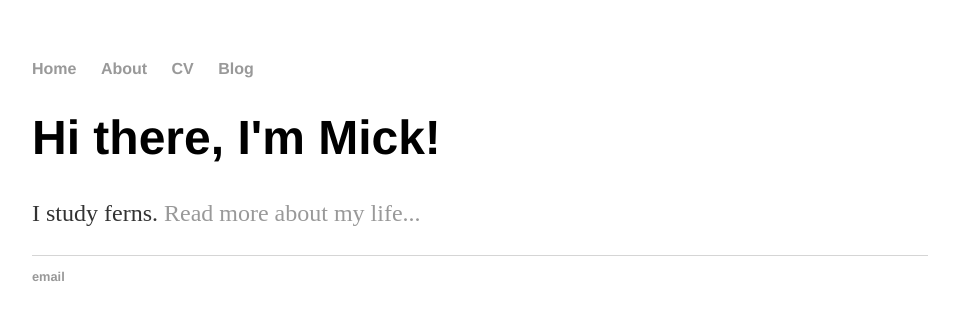
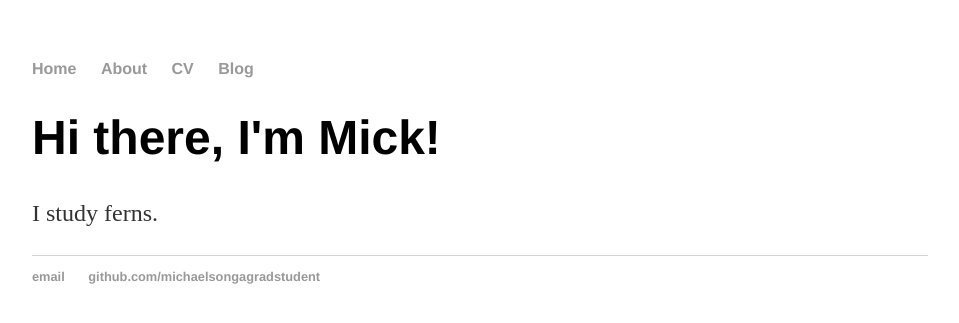
Before and after one commit to MichaelSongAGradStudent/MichaelSongAGradStudent.github.io, a Jekyll site: the page built from index.html, in a window 1280 px wide. Shown: the top 323 px of the page, without its empty margins (160-1119 px from the left). Built offline with Jekyll 4.4.1, drawn with Linux system fonts in a browser that asks for light colours.

Commit message:
Update index.html

```diff
--- a/index.html
+++ b/index.html
@@ -1,30 +1,8 @@
-<!DOCTYPE html>
-<html>
-	<head>
-		<title>Mick Song a PhD Student</title>
-		<!-- link to main stylesheet -->
-		<link rel="stylesheet" type="text/css" href="/css/main.css">
-	</head>
-	<body>
-		<nav>
-    		<ul>
-        		<li><a href="/">Home</a></li>
-	        	<li><a href="/about">About</a></li>
-        		<li><a href="/cv">CV</a></li>
-        		<li><a href="/blog">Blog</a></li>
-    		</ul>
-		</nav>
-		<div class="container">
-    		<div class="blurb">
-        		<h1>Hi there, I'm Mick!</h1>
-				<p>I study ferns. <a href="/about">Read more about my life...</a></p>
-    		</div><!-- /.blurb -->
-		</div><!-- /.container -->
-		<footer>
-    		<ul>
-        		<li><a href="mailto:michael_song@berkeley.edu">email</a></li>
-
-			</ul>
-		</footer>
-	</body>
-</html>
+---
+layout: default
+title: Mick Song a Phd Student
+---
+<div class="blurb">
+	<h1>Hi there, I'm Mick!</h1>
+	<p>I study ferns.</p>
+</div><!-- /.blurb -->
```
